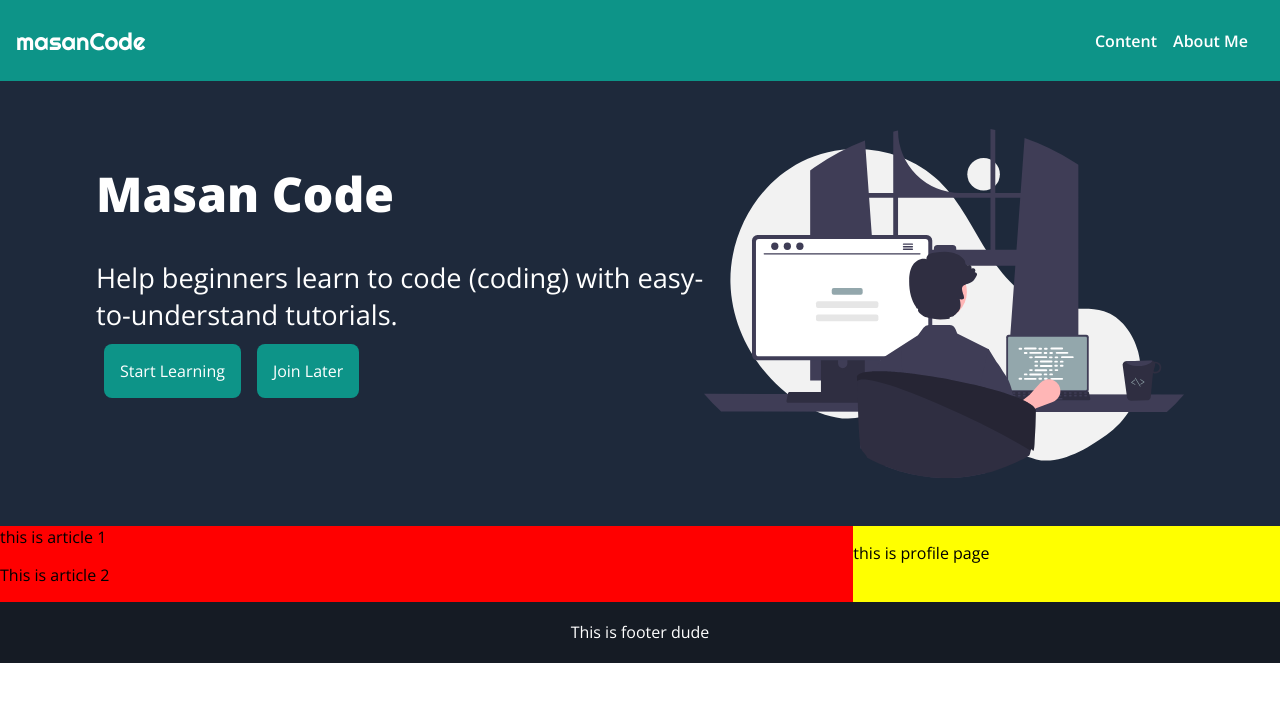
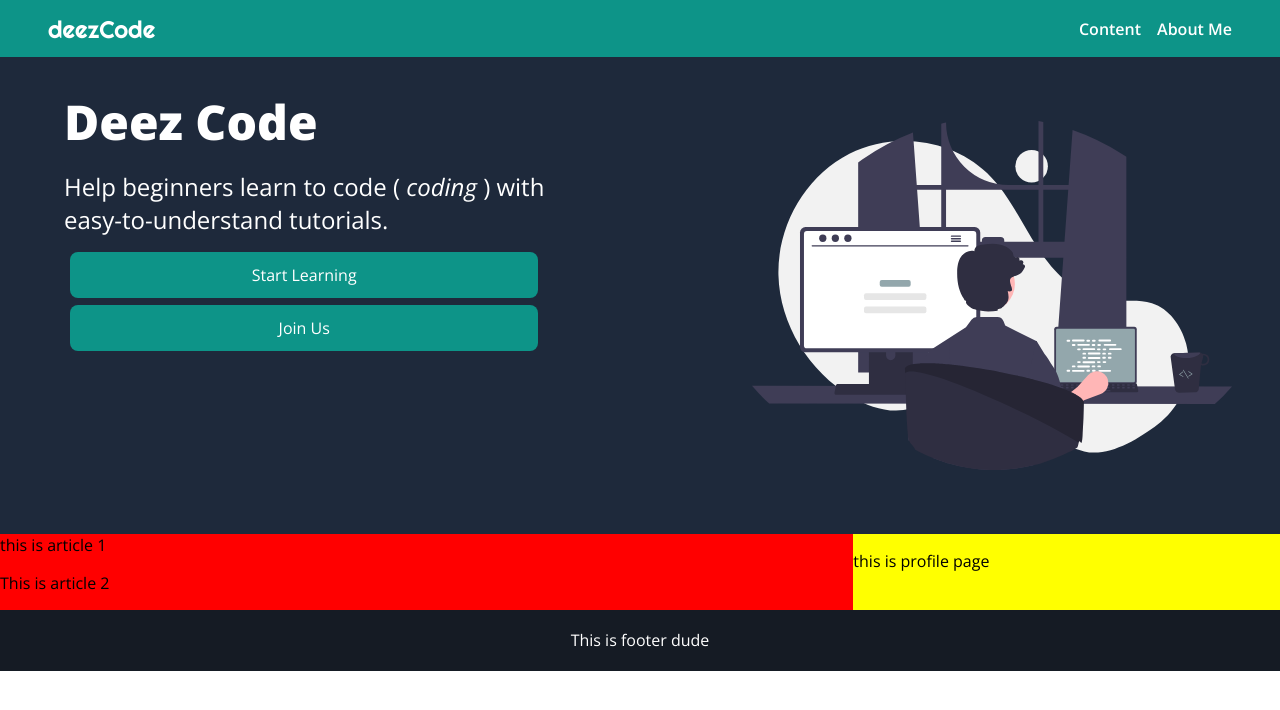
Before and after one commit to mwicaksono/dicoding-submission-web-basic, a plain HTML site: page index.html in a window 1280 px wide. Drawn offline with nearby package versions, Linux system fonts and the light colour scheme.

Commit message:
add styling to hero and navbar

```diff
--- a/index.html
+++ b/index.html
@@ -7,17 +7,18 @@
     <link rel="preconnect" href="https://fonts.googleapis.com" />
     <link rel="preconnect" href="https://fonts.gstatic.com" crossorigin />
     <link
-      href="https://fonts.googleapis.com/css2?family=Open+Sans:wght@400;500;600;700;800&family=Righteous&display=swap"
+      href="https://fonts.googleapis.com/css2?family=Open+Sans:ital,wght@0,300;0,400;0,500;0,600;0,700;0,800;1,300;1,400&family=Righteous&display=swap"
       rel="stylesheet"
     />
-    <title>Document</title>
+    <link rel="shortcut icon" href="code-icon.jpg" type="image/x-icon" />
+    <title>deezCode</title>
     <link rel="stylesheet" href="style.css" />
     <script src="app.js" defer></script>
   </head>
   <body>
     <header>
       <div id="main-logo">
-        <p>masanCode</p>
+        <p>deezCode</p>
       </div>
       <nav>
         <ul>
@@ -29,13 +30,13 @@
     <main>
       <div id="hero">
         <div id="hero-content">
-          <h1>Masan Code</h1>
+          <h1>Deez Code</h1>
           <p>
-            Help beginners learn to code (coding) with easy-to-understand
-            tutorials.
+            Help beginners learn to code ( <i>coding</i> ) with <br />
+            easy-to-understand tutorials.
           </p>
           <div id="hero-links">
-            <a href="#">Start Learning</a><a href="#">Join Later</a>
+            <a href="#">Start Learning</a><a href="#">Join Us</a>
           </div>
         </div>
         <img src="coding.svg" alt="coder" width="480px" />
--- a/style.css
+++ b/style.css
@@ -18,7 +18,7 @@ nav ul {
     display: flex;
     list-style-type: none;
     font-weight: 600;
-    padding: 0 1rem;
+    padding: 0 2rem;
 }
 
 nav ul li {
@@ -28,35 +28,52 @@ nav ul li {
 #main-logo p {
     font-family: 'Righteous', sans-serif;
     font-size: 1.5rem;
-    padding: 0 1rem;
+    padding: 0 2rem;
+    margin: 0.5rem 1rem;
 }
 
 #hero {
     min-height: 20rem;
     background-color: #1E293B;
     margin: 0;
-    padding: 3rem 6rem;
+    padding: 1rem;
     color: #fff;
     display: flex;
     justify-content: space-between;
 }
 
+#hero img {
+    padding: 1rem;
+    margin: 2rem 1rem;
+}
+
+#hero-content {
+    padding: 0 1rem;
+    margin: 1rem 2rem;
+}
+
 #hero-content h1 {
     font-size: 3rem;
     font-weight: 800;
+    margin: 0;
 }
 
 #hero-content p {
-    font-size: 1.7rem;
+    font-size: 1.5rem;
+    font-weight: 300;
+    margin: 1rem 0;
 }
 
 #hero-links a {
     text-decoration: none;
     color: #fff;
-    margin: 0.5rem;
-    padding: 1rem;
+    margin: 0.4rem;
+    padding: 0.75rem 1rem;
     border-radius: 0.5rem;
     background-color: #0D9488;
+    font-size: 1rem;
+    display: block;
+    text-align: center;
 }
 
 #main-content {
```
Also changed, not shown: code-icon.jpg (added).
